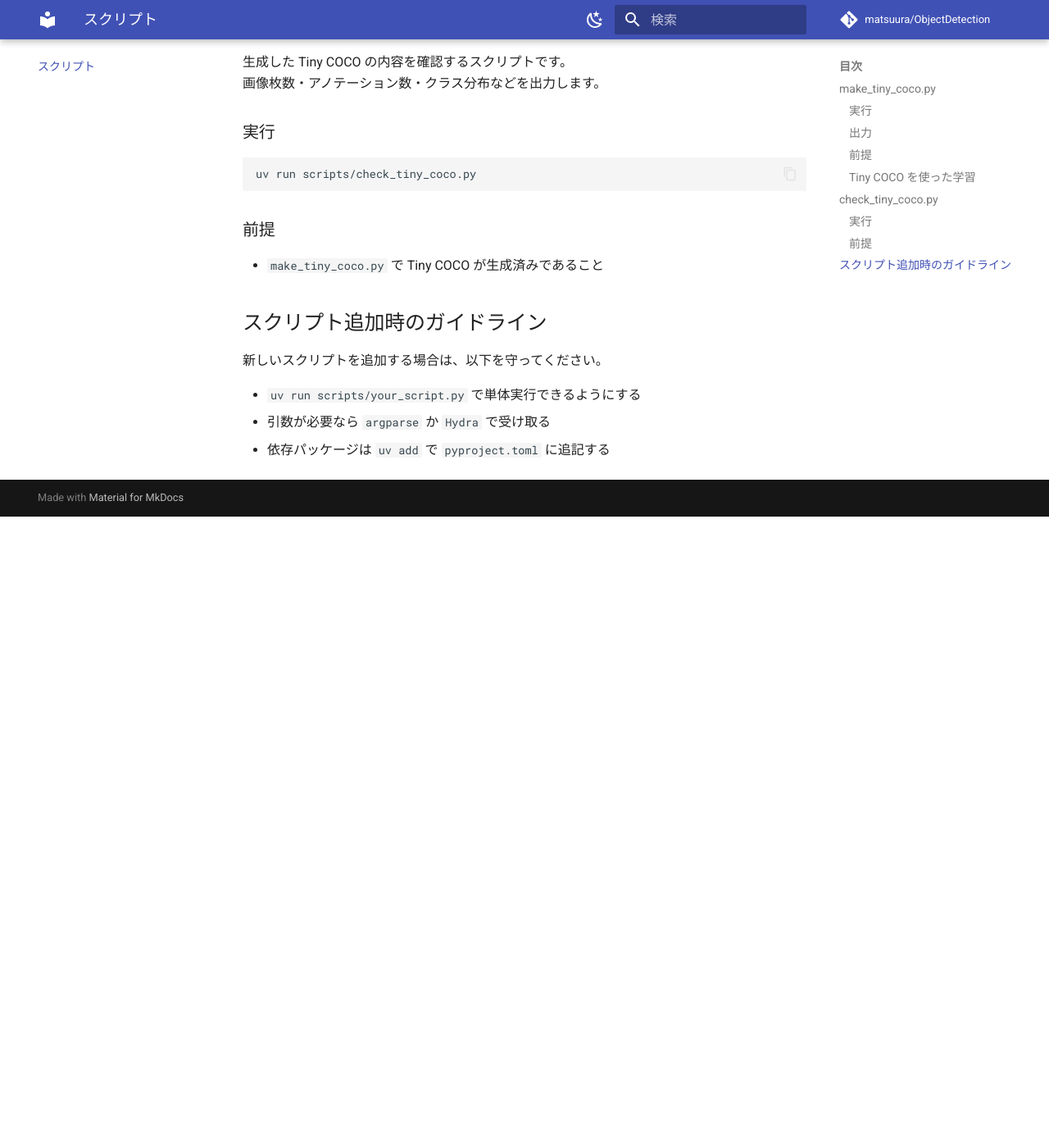
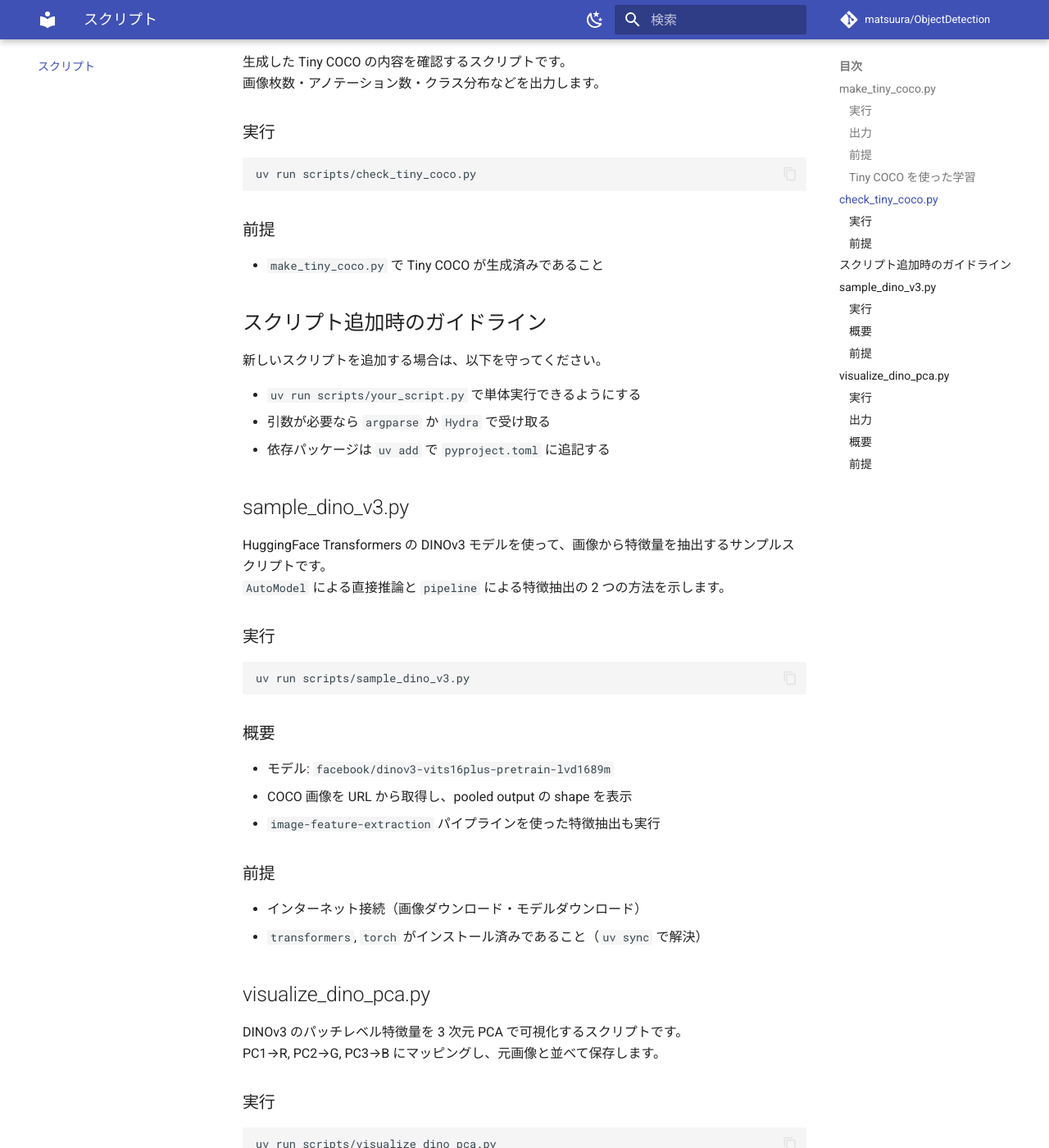
Before and after one commit to mkconan/ObjectDetection, an MkDocs documentation site: the page built from docs/scripts.md, in a window 1280 px wide and 1400 px high, scrolled down 1014 px. Shown: the whole window at 82% size. Built offline with MkDocs 1.6.1 and Material for MkDocs 9.7.7, drawn with Linux system fonts in a browser that asks for light colours; comment, search, counter and statistics services are not loaded; before the commit the page ends 1644 px from its top, so only the background shows below that; some of the changed text lies outside the part shown.

Commit message:
docs: Update model support and add DINOv3 sample scripts

````diff
--- a/docs/scripts.md
+++ b/docs/scripts.md
@@ -58,3 +58,52 @@ uv run scripts/check_tiny_coco.py
 - `uv run scripts/your_script.py` で単体実行できるようにする
 - 引数が必要なら `argparse` か `Hydra` で受け取る
 - 依存パッケージは `uv add` で `pyproject.toml` に追記する
+
+## sample_dino_v3.py
+
+HuggingFace Transformers の DINOv3 モデルを使って、画像から特徴量を抽出するサンプルスクリプトです。
+`AutoModel` による直接推論と `pipeline` による特徴抽出の 2 つの方法を示します。
+
+### 実行
+
+```bash
+uv run scripts/sample_dino_v3.py
+```
+
+### 概要
+
+- モデル: `facebook/dinov3-vits16plus-pretrain-lvd1689m`
+- COCO 画像を URL から取得し、pooled output の shape を表示
+- `image-feature-extraction` パイプラインを使った特徴抽出も実行
+
+### 前提
+
+- インターネット接続（画像ダウンロード・モデルダウンロード）
+- `transformers`, `torch` がインストール済みであること（`uv sync` で解決）
+
+## visualize_dino_pca.py
+
+DINOv3 のパッチレベル特徴量を 3 次元 PCA で可視化するスクリプトです。
+PC1→R, PC2→G, PC3→B にマッピングし、元画像と並べて保存します。
+
+### 実行
+
+```bash
+uv run scripts/visualize_dino_pca.py
+```
+
+### 出力
+
+- `outputs/dino_pca_visualization.png` — 元画像と PCA 可視化の比較画像
+
+### 概要
+
+- モデル: `facebook/dinov3-vits16plus-pretrain-lvd1689m`
+- 複数の COCO 画像を URL から取得
+- 全画像のパッチ特徴量をまとめて PCA し、グローバルに正規化
+- `matplotlib` で 2 列（元画像 / PCA マップ）のグリッドを生成
+
+### 前提
+
+- インターネット接続（画像ダウンロード・モデルダウンロード）
+- `transformers`, `torch`, `matplotlib` がインストール済みであること（`uv sync` で解決）
````
Also changed, not shown: docs/index.md (+3 -3 lines).
